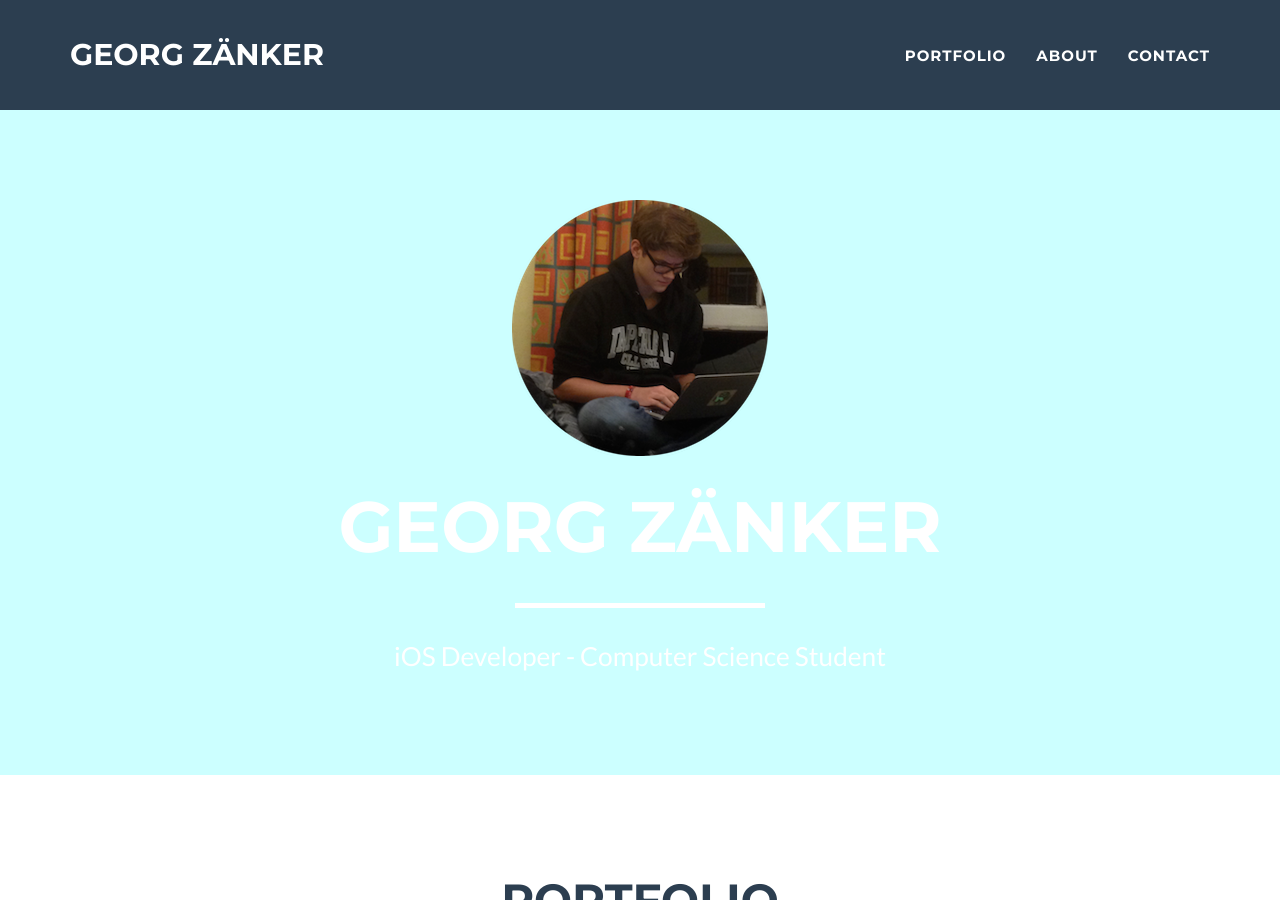
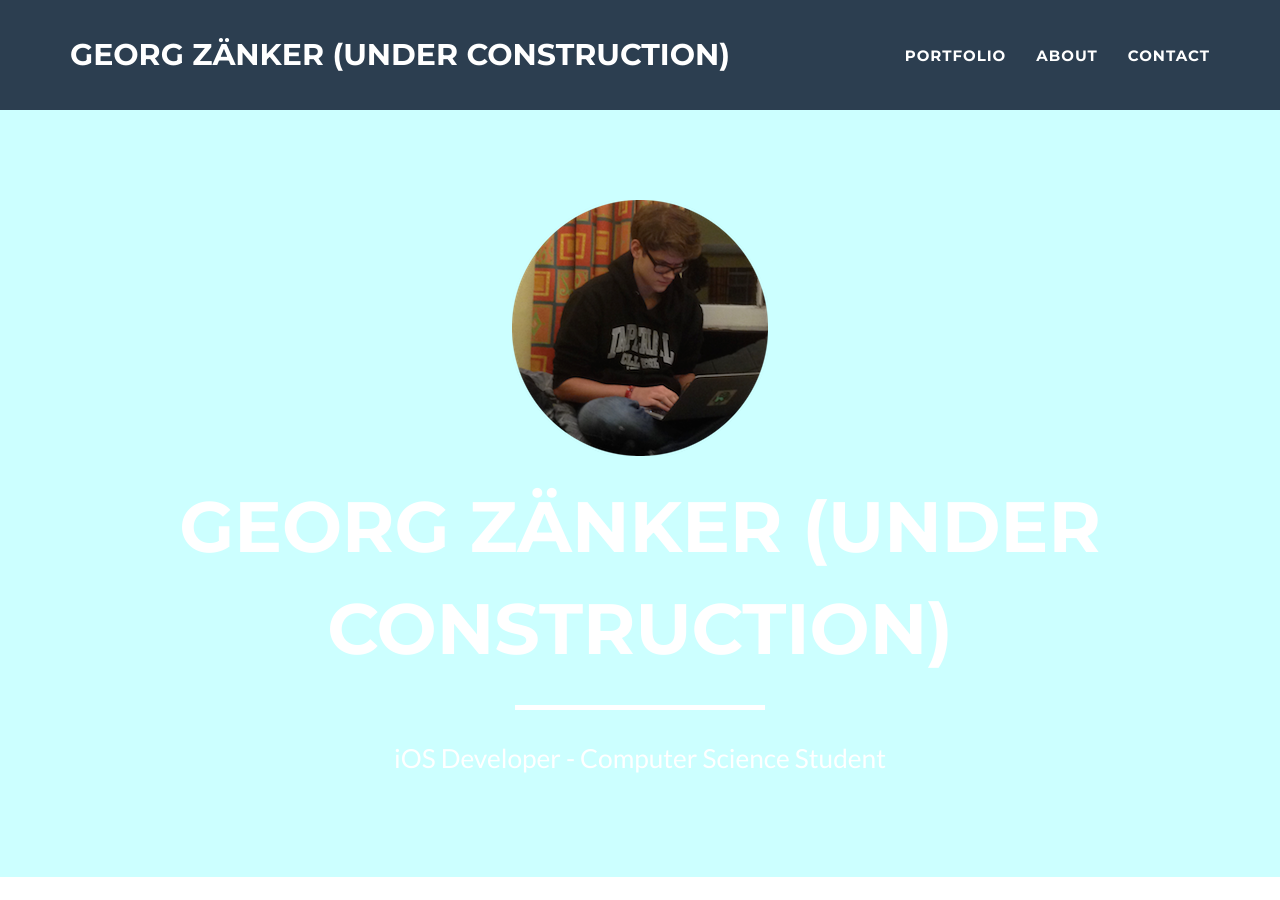
Before and after one commit to GaedZ/GaedZ.github.io, a Jekyll site: the page built from index.html, in a window 1280 px wide and 900 px high. Built offline with Jekyll 4.4.1, drawn with Linux system fonts in a browser that asks for light colours.

Commit message:
Add construction note

```diff
--- a/_config.yml
+++ b/_config.yml
@@ -1,8 +1,8 @@
 # Site settings
-title: Georg Zänker
+title: Georg Zänker (under Construction)
 email: contact@georgzaenker.de
 url: https://gaedz.github.io
-description: "Personal Website of Georg Zänker"
+description: "Personal Website of Georg Zänker (under Construction)"
 
 # Contact form: comment the line below if you want to stick with the default PHP contact form
 contact: static
```
